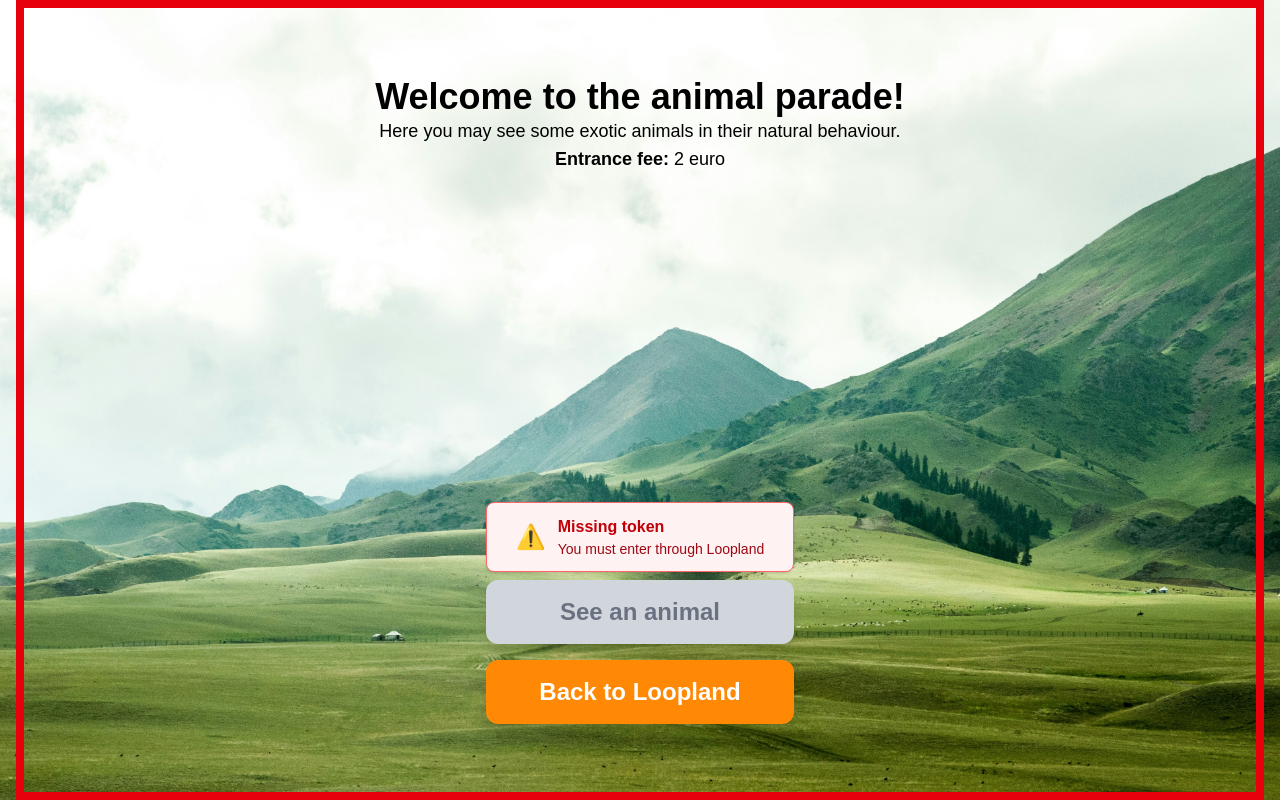
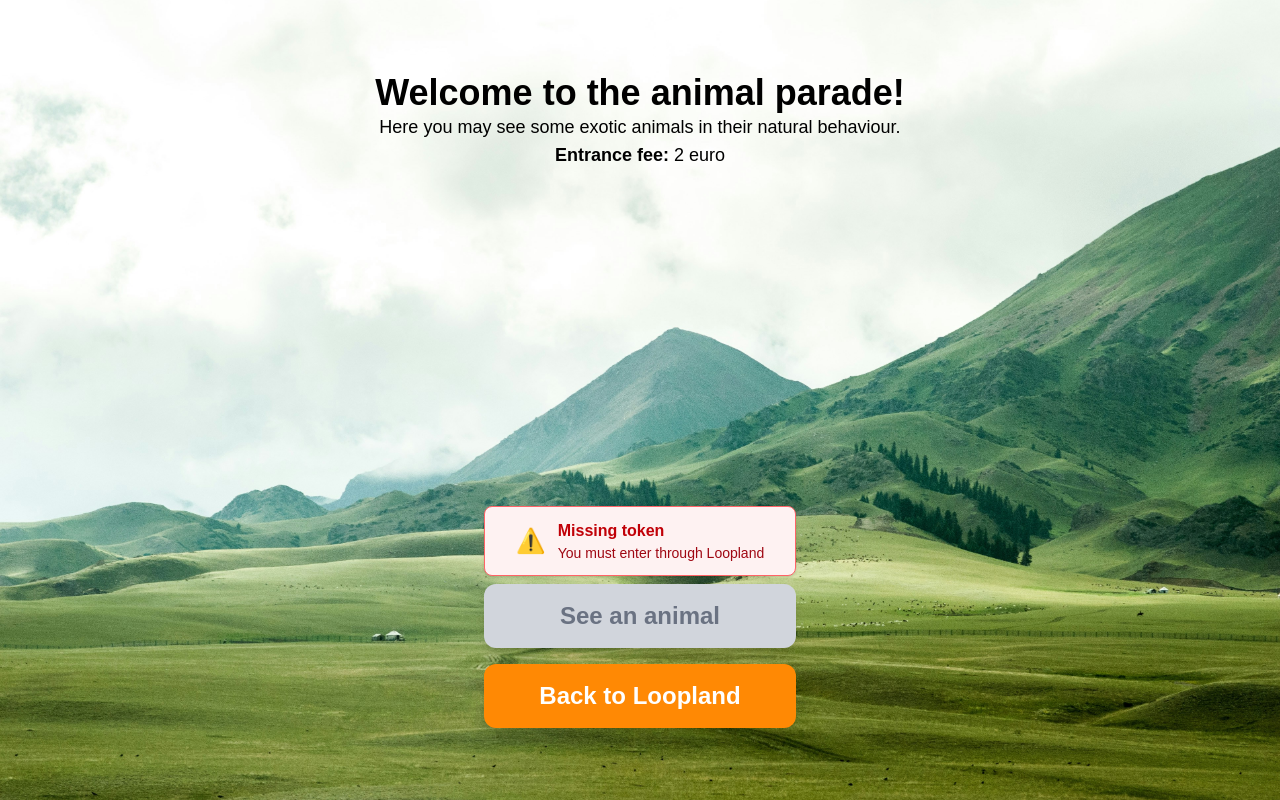
Before and after one commit to ESengenbjerg/animal-parade, a Next.js app: page / in a window 1280 px wide. Built offline with nearby package versions, Linux system fonts and the light colour scheme; no server answers.

Commit message:
Removed test border, it was as expected

```diff
--- a/src/app/page.tsx
+++ b/src/app/page.tsx
@@ -91,7 +91,7 @@ function HomeContent() {
 
   return (
     <Background>
-      <section className="flex flex-col items-center justify-around h-full text-black mx-4 border-8 border-red-600">
+      <section className="flex flex-col items-center justify-around h-full text-black mx-4">
         <article className="">
           <h1 className="text-2xl font-bold text-center md:text-4xl">
             Welcome to the animal parade!
```
